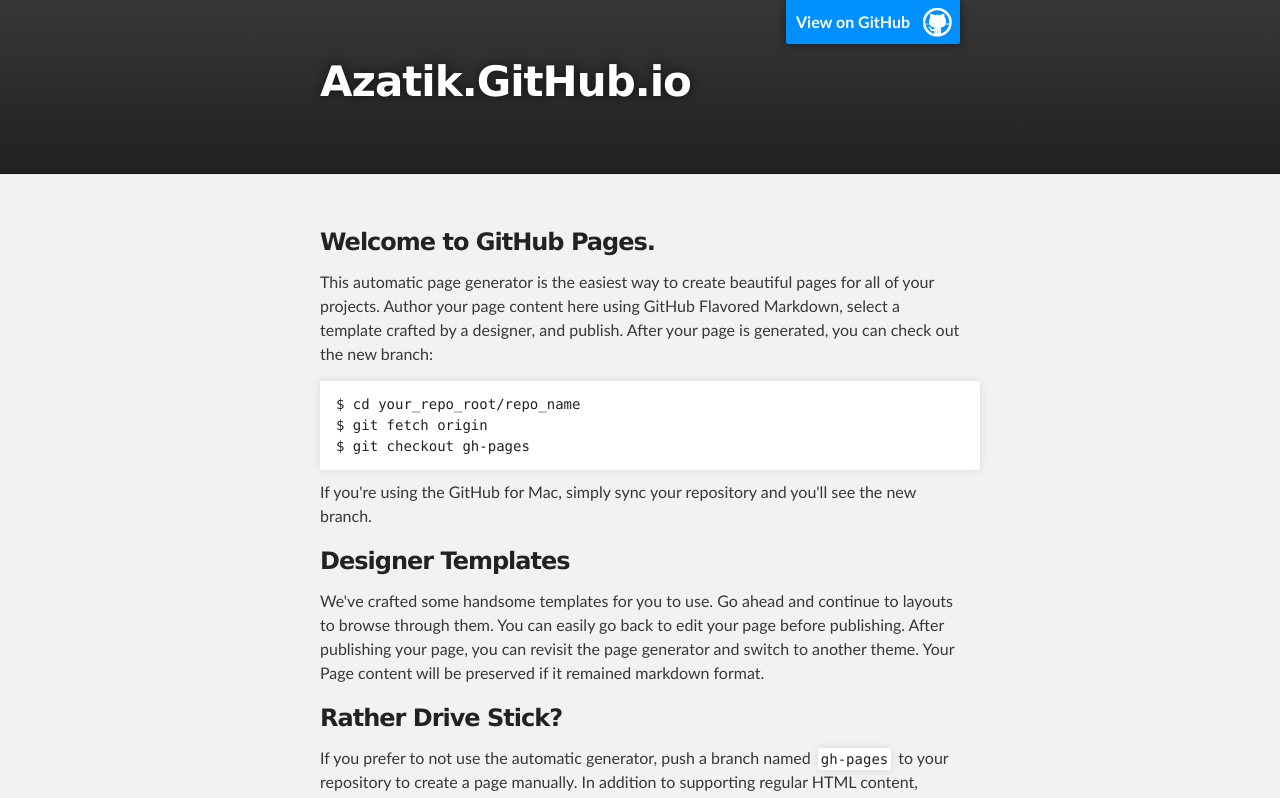
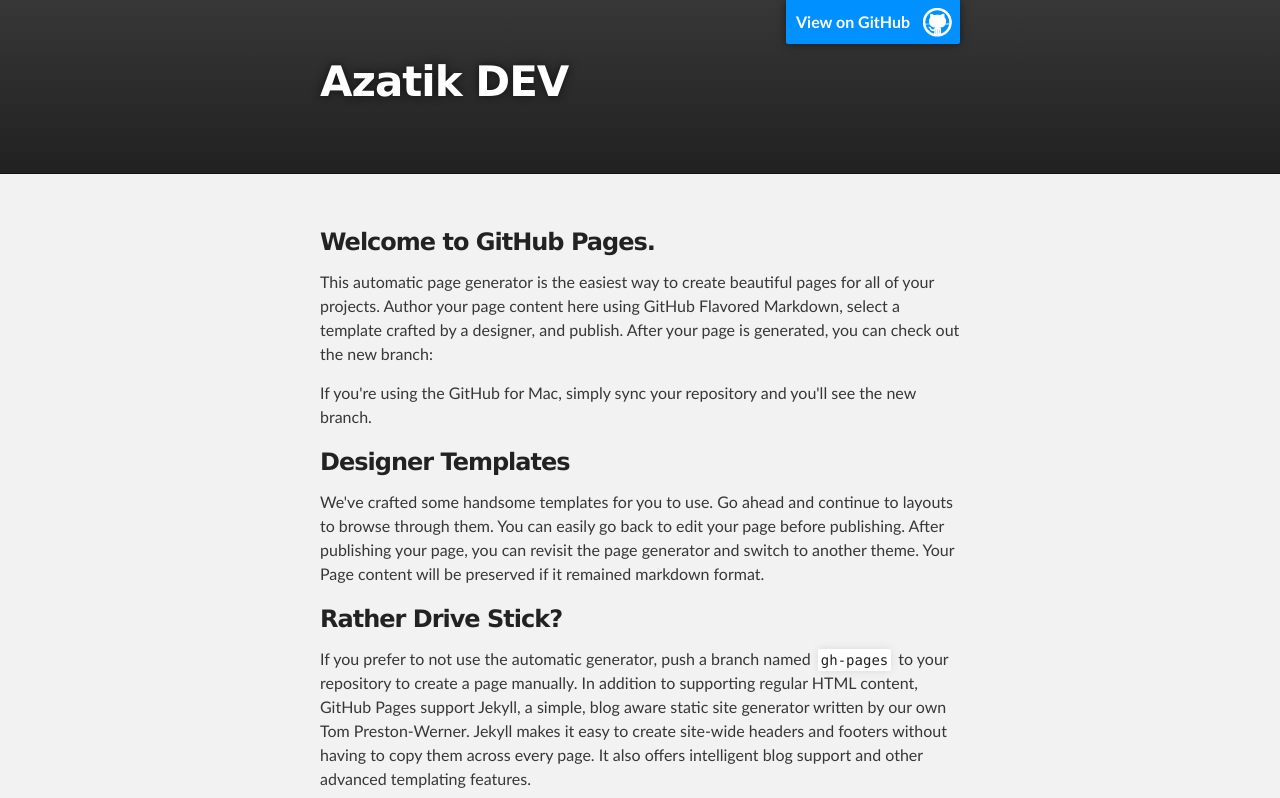
Before and after one commit to Azatik/azatik.github.io, a plain HTML site: page index.html in a window 1280 px wide. Shown: the top 798 px of the page. Drawn offline with Linux system fonts and the light colour scheme.

Commit message:
update index.html

```diff
--- a/index.html
+++ b/index.html
@@ -8,7 +8,7 @@
 
     <link rel="stylesheet" type="text/css" media="screen" href="stylesheets/stylesheet.css">
 
-    <title>Wild Life</title>
+    <title>Azatik DEV</title>
   </head>
 
   <body>
@@ -18,7 +18,7 @@
         <header class="inner">
           <a id="forkme_banner" href="https://github.com/Azatik">View on GitHub</a>
 
-          <h1 id="project_title">Azatik.GitHub.io</h1>
+          <h1 id="project_title">Azatik DEV</h1>
           <h2 id="project_tagline"></h2>
 
         </header>
@@ -31,11 +31,6 @@
 <a id="welcome-to-github-pages" class="anchor" href="#welcome-to-github-pages" aria-hidden="true"><span class="octicon octicon-link"></span></a>Welcome to GitHub Pages.</h3>
 
 <p>This automatic page generator is the easiest way to create beautiful pages for all of your projects. Author your page content here using GitHub Flavored Markdown, select a template crafted by a designer, and publish. After your page is generated, you can check out the new branch:</p>
-
-<pre><code>$ cd your_repo_root/repo_name
-$ git fetch origin
-$ git checkout gh-pages
-</code></pre>
 
 <p>If you're using the GitHub for Mac, simply sync your repository and you'll see the new branch.</p>
 
```
